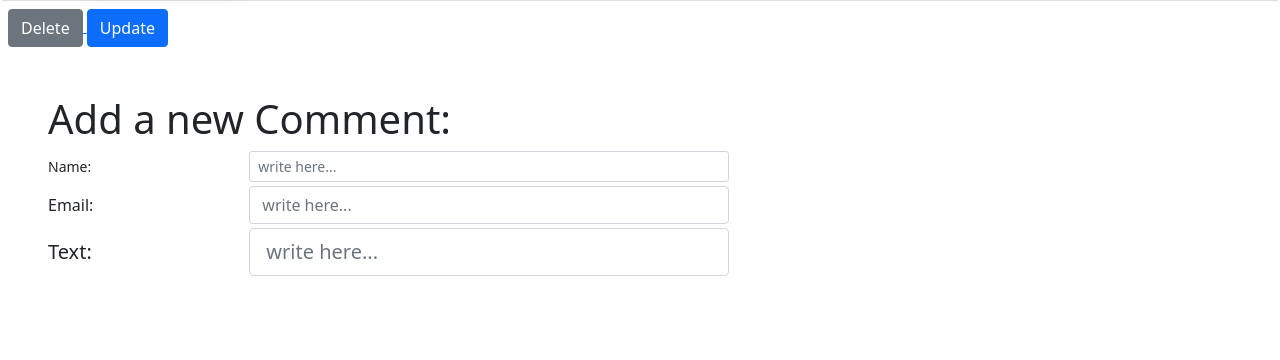
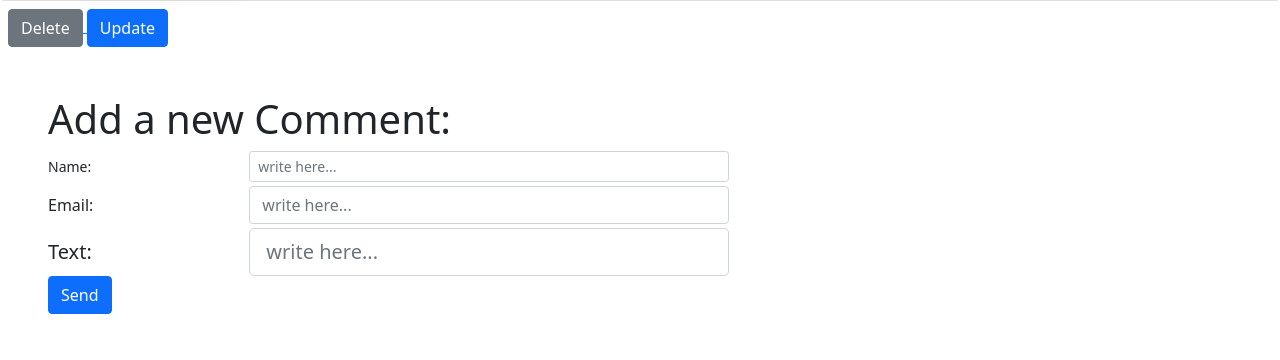
Before and after one commit to radman1007/Django-Book-Store, a Django app: page /books/1/ in a window 1280 px wide. Shown: the part 440-800 px from the top of the page. Run offline with Django 4.2, Linux system fonts and the light colour scheme; data comes from the database, SQL or seed files in the repository.

Commit message:
add button

```diff
--- a/books/templates/book_detail.html
+++ b/books/templates/book_detail.html
@@ -41,5 +41,6 @@
             <input type="email" class="form-control form-control-lg" id="colFormLabelLg" placeholder="write here...">
           </div>
         </div>
+        <button class="btn btn-primary" type="submit">Send</button>
       </form>
 {% endblock content %}
```
